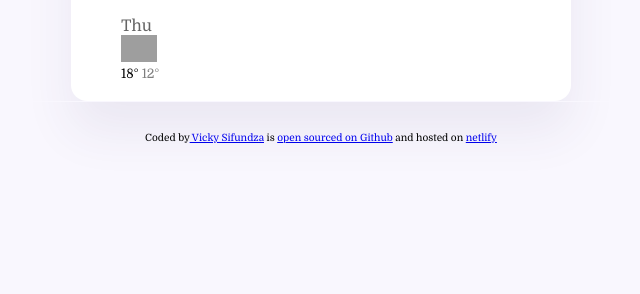
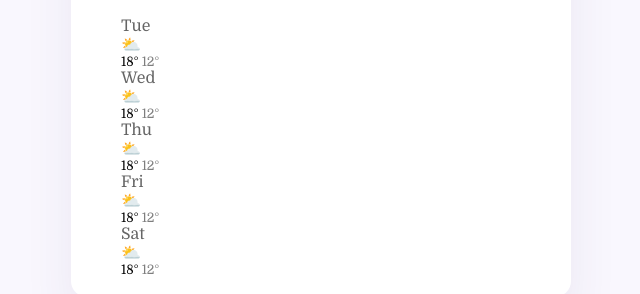
Before and after one commit to VickySifundza/Weather-Forecast, a plain HTML site: page Index.html in a window 1280 px wide. Shown: the part 453-747 px from the top of the page, without its empty margins (319-959 px from the left). Drawn offline with nearby package versions, Linux system fonts and the light colour scheme; no server answers; grey boxes are pictures that could not be loaded.

Commit message:
Removed HTML, injected it with Java Script

```diff
--- a/Index.html
+++ b/Index.html
@@ -45,18 +45,8 @@
           <span id="time"></span>, <span id="description"> </span> </div>
           <div class = "weather-humidity"> Humidity: <strong id= "humidity"></strong>, Wind: <strong id="wind-speed"></strong></div>
 
-          <div class="weather-forecast">
-            <div class="row">   </div>
-                <div class="col-2">
-                 <div class="weather-forecast-date">Thu</div>
-                 <div> <img src="http://shecodes-assets.s3.amazonaws.com/api/weather/icons/broken-clouds-night.png" width="36px"/>  </div>
-                   <div class="weather-forecat-temperature">
-                    <span class="weather-forecat-temperature-Max">18°
-                    </span>
-                    <span class="weather-forecat-temperature-Min">
-                         12°
-                    </span>
-                    </div>
+          <div class="weather-forecast" id="forecast">
+
                 </div>
             </div>
 
--- a/src/index.js
+++ b/src/index.js
@@ -56,3 +56,28 @@ let searchFormElement = document.querySelector("#search-engine");
 searchFormElement.addEventListener("submit", handleSearchSubmit);
 
 searchCity("Lisbon");
+//////
+
+function displayForecast() {
+  let forecastElement = document.querySelector("#forecast");
+  let days = ["Tue", "Wed", "Thu", "Fri", "Sat"];
+  let forecastHTML = "";
+  days.forEach(function (day) {
+    forecastHTML =
+      forecastHTML +
+      ` <div class="weather-forecast-day">    <div class="col-5">
+                 <div class="weather-forecast-date">${day} </div>
+                 <div class= "weather-forecast-icon">⛅ </div>
+                   <div class="weather-forecat-temperature">
+                    <span class="weather-forecat-temperature-Max">18°
+                    </span>
+                    <span class="weather-forecat-temperature-Min">
+                         12°
+                    </span>
+                    </div>`;
+  });
+
+  forecastElement.innerHTML = forecastHTML;
+}
+
+displayForecast();
```
